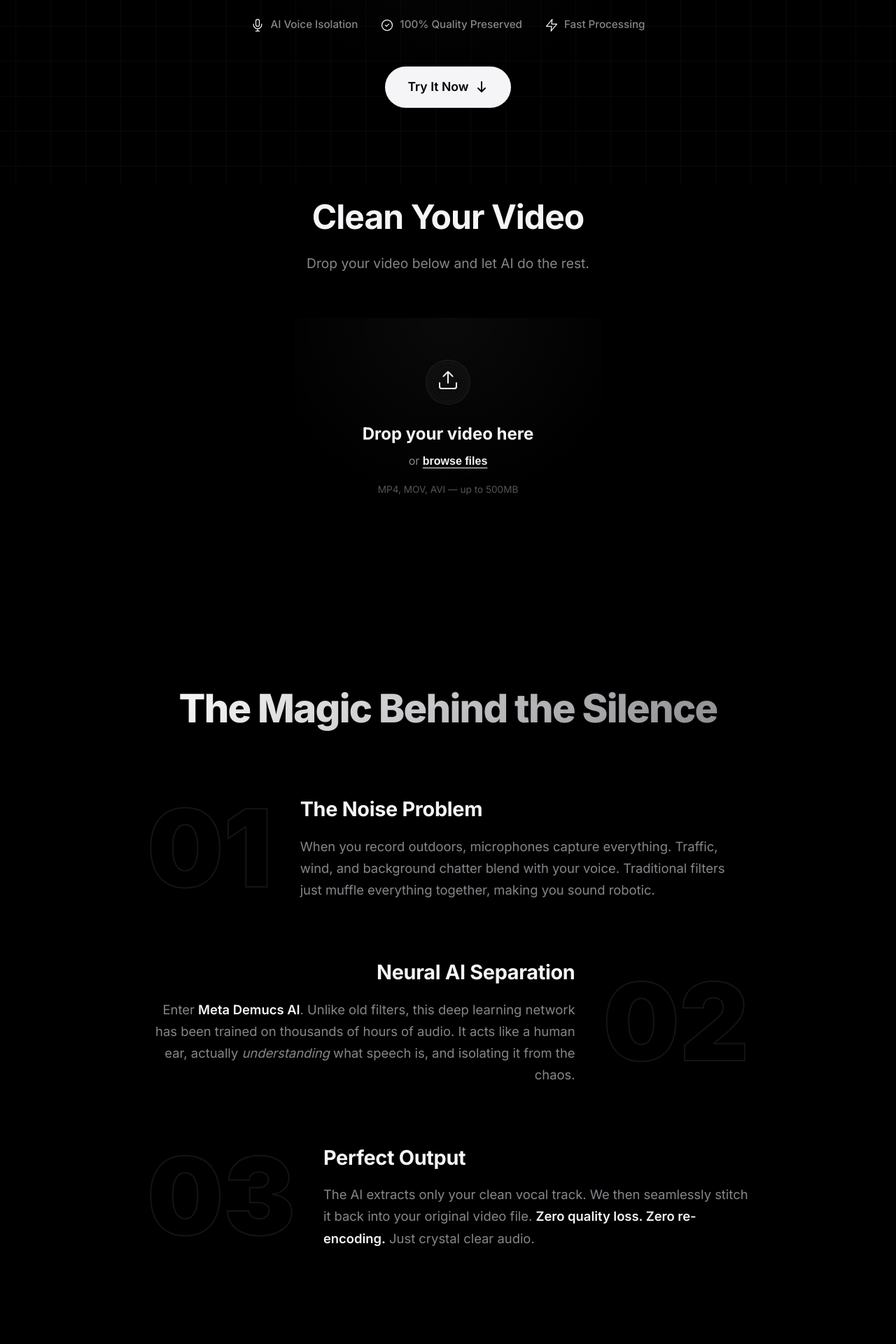
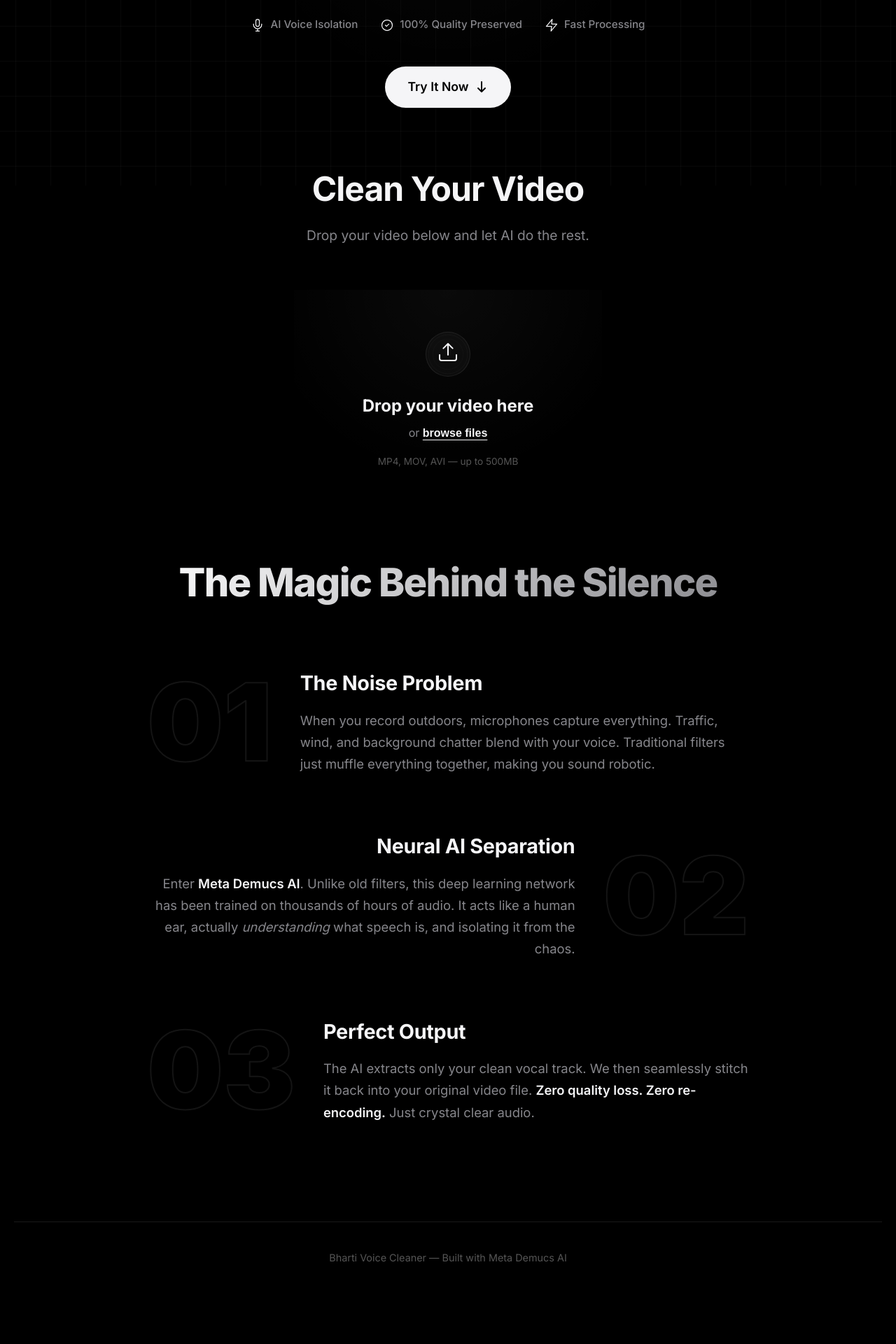
Before and after one commit to samarth3394/Video-Background-Noice-Remover-Agent, a Flask app: page / in a window 1280 px wide. Shown: the part 535-2455 px from the top of the page at 70% size. After the commit the page ends 2338 px from the top, so only its background shows below. Run offline with Flask 3, Linux system fonts and the light colour scheme.

Commit message:
Reduce vertical gap between upload card and about section

```diff
--- a/static/css/style.css
+++ b/static/css/style.css
@@ -251,7 +251,7 @@ body::before {
 }
 
 .upload-section {
-    padding: 80px 20px;
+    padding: 40px 20px;
     max-width: 480px;
     margin: 0 auto;
     text-align: center;
@@ -590,7 +590,7 @@ body::before {
 
 /* About Section */
 .about-section {
-    padding: 120px 20px 80px;
+    padding: 20px 20px 80px;
     max-width: 900px;
     margin: 0 auto;
 }
```
